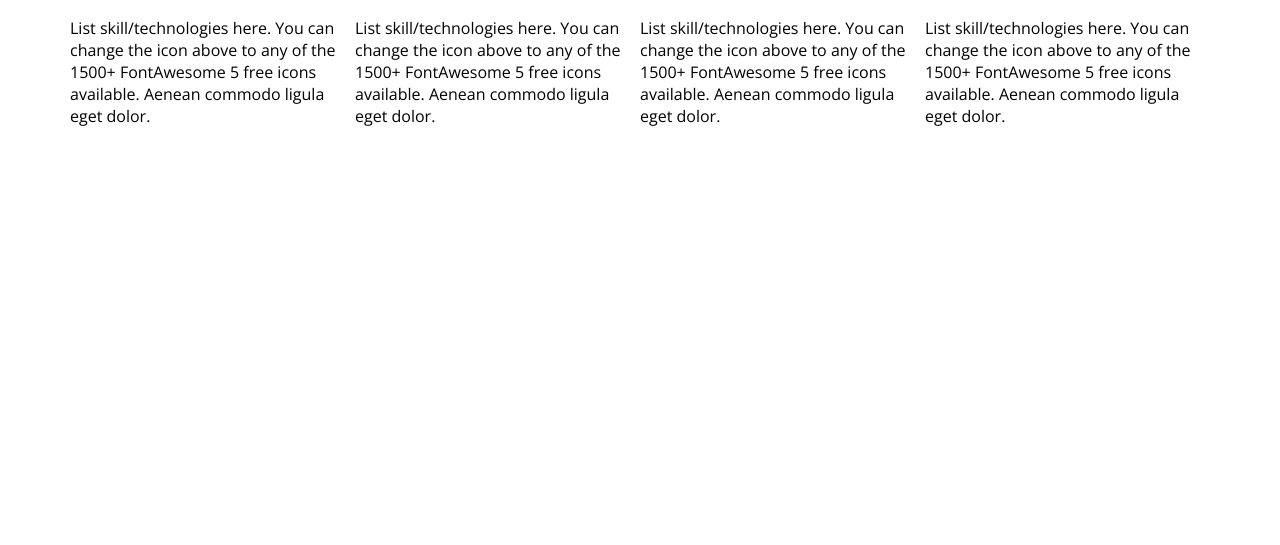
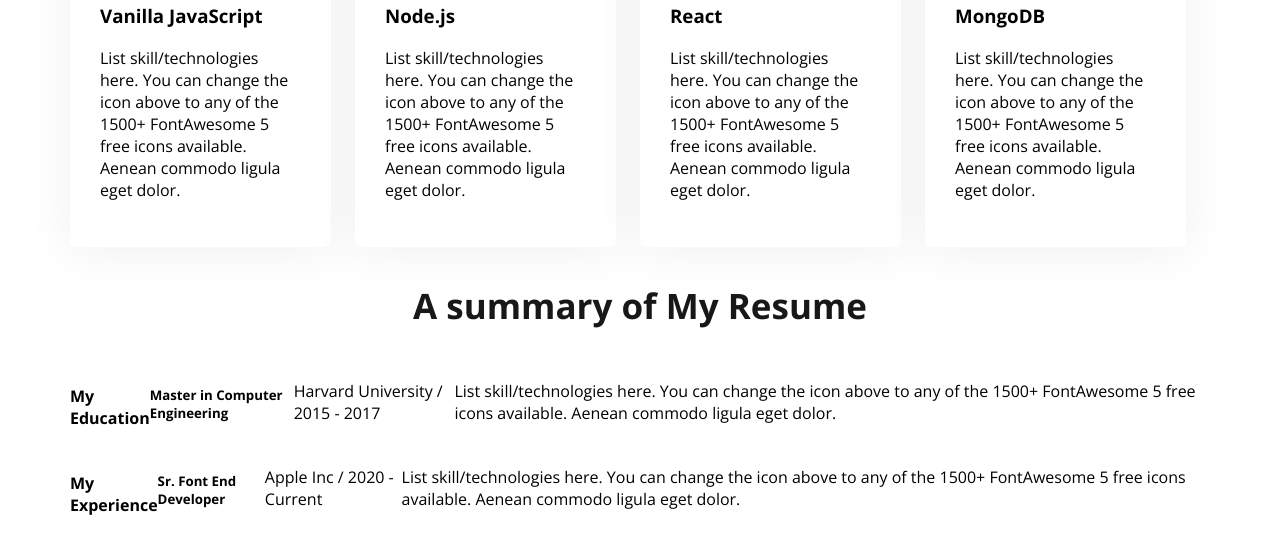
Before and after one commit to amitkumer051/webdeveloper-portfolio, a plain HTML site: page index.html in a window 1280 px wide. Shown: the part 1776-2321 px from the top of the page. Before the commit the page ends 1927 px from the top, so only its background shows below. Drawn offline with nearby package versions, Linux system fonts and the light colour scheme.

Commit message:
added summary content

```diff
--- a/index.html
+++ b/index.html
@@ -1,14 +1,16 @@
 <!DOCTYPE html>
 <html lang="en">
+
 <head>
     <meta charset="UTF-8">
     <meta name="viewport" content="width=device-width, initial-scale=1.0">
     <title>Web Developer Portfolio</title>
     <link rel="preconnect" href="https://fonts.googleapis.com">
-<link rel="preconnect" href="https://fonts.gstatic.com" crossorigin>
-<link href="https://fonts.googleapis.com/css2?family=Open+Sans:wght@400;700;800&display=swap" rel="stylesheet">
+    <link rel="preconnect" href="https://fonts.gstatic.com" crossorigin>
+    <link href="https://fonts.googleapis.com/css2?family=Open+Sans:wght@400;700;800&display=swap" rel="stylesheet">
     <link rel="stylesheet" href="style/portfolio.css">
 </head>
+
 <body>
     <header class="header">
         <nav>
@@ -22,9 +24,10 @@
         <div class="banner">
 
             <div class="banner-content">
-                <h3 class="banner-greeting">Hi, I  am</h3>
+                <h3 class="banner-greeting">Hi, I am</h3>
                 <h1 class="banner-title">Mary Hardy</h1>
-                <p class="banner-des">Shot what able cold new see hold.Friendly as an betrayed formerly he. Morning because as to society behaved moments.</p>
+                <p class="banner-des">Shot what able cold new see hold.Friendly as an betrayed formerly he. Morning
+                    because as to society behaved moments.</p>
                 <button class="btn-primary">Download CV</button>
                 <button class="btn-primary">Contact</button>
             </div>
@@ -34,7 +37,10 @@
     <main>
         <section class="about">
             <h3 class="section-title">About Me</h3>
-            <p class="section-des">I, m a designer & developer with a passion for web design. I enjoy developing simple, clean and slick websites that provide real value to the end user. Thousands of clients have procured exceptional resulfs while working with me. Delivering work within time and budget which meets clients requirements in our mata.</p>
+            <p class="section-des">I, m a designer & developer with a passion for web design. I enjoy developing simple,
+                clean and slick websites that provide real value to the end user. Thousands of clients have procured
+                exceptional resulfs while working with me. Delivering work within time and budget which meets clients
+                requirements in our mata.</p>
 
             <div class="about-info-container">
                 <div class="about-info">
@@ -58,34 +64,126 @@
         </section>
         <section>
             <h3 class="section-title">What I do</h3>
-            <p class="section-des-what">I have more than 10 years experience building software for clients all over the world. Below is a quick overview of my main technical skill sets and technologies i use. Want to find out more about my experience? Check out my online resume and project portfolio.</p>
+            <p class="section-des-what">I have more than 10 years experience building software for clients all over the
+                world. Below is a quick overview of my main technical skill sets and technologies i use. Want to find
+                out more about my experience? Check out my online resume and project portfolio.</p>
 
             <div class="skills-container">
                 <div class="skill">
                     <img src="images/icons/js.png" alt="">
                     <h3 class="skill-title">Vanilla JavaScript</h3>
-                    <p class="skill-des">List skill/technologies here. You can change the icon above to any of the 1500+ FontAwesome 5 free icons available. Aenean commodo ligula eget dolor.</p>
+                    <p class="skill-des">List skill/technologies here. You can change the icon above to any of the 1500+
+                        FontAwesome 5 free icons available. Aenean commodo ligula eget dolor.</p>
                 </div>
                 <div class="skill">
                     <img src="images/icons/nodejs.png" alt="">
                     <h3 class="skill-title">Node.js</h3>
-                    <p class="skill-des">List skill/technologies here. You can change the icon above to any of the 1500+ FontAwesome 5 free icons available. Aenean commodo ligula eget dolor.</p>
+                    <p class="skill-des">List skill/technologies here. You can change the icon above to any of the 1500+
+                        FontAwesome 5 free icons available. Aenean commodo ligula eget dolor.</p>
                 </div>
                 <div class="skill">
                     <img src="images/icons/react.png" alt="">
                     <h3 class="skill-title">React</h3>
-                    <p class="skill-des">List skill/technologies here. You can change the icon above to any of the 1500+ FontAwesome 5 free icons available. Aenean commodo ligula eget dolor.</p>
+                    <p class="skill-des">List skill/technologies here. You can change the icon above to any of the 1500+
+                        FontAwesome 5 free icons available. Aenean commodo ligula eget dolor.</p>
                 </div>
                 <div class="skill">
                     <img src="images/icons/mongo.png" alt="">
                     <h3 class="skill-title">MongoDB</h3>
-                    <p class="skill-des">List skill/technologies here. You can change the icon above to any of the 1500+ FontAwesome 5 free icons available. Aenean commodo ligula eget dolor.</p>
+                    <p class="skill-des">List skill/technologies here. You can change the icon above to any of the 1500+
+                        FontAwesome 5 free icons available. Aenean commodo ligula eget dolor.</p>
                 </div>
             </div>
         </section>
+        <section>
+            <div class="summary-container">
+                <h3 class="heading-summary">A summary of My Resume
+                </h3>
+                <div class="sum-content">
+                    <h4>My Education</h4>
+                    <h5 class="my-h3">Master in Computer Engineering</h5>
+                    <p class="my-p">Harvard University / 2015 - 2017</p>
+                    <p class="my-ps">List skill/technologies here. You can change the icon above
+                        to any of the 1500+ FontAwesome 5 free icons available. Aenean commodo ligula eget
+                        dolor.</p>
+                </div>
+            </div>
+            <div class="sum-content">
+                <h4>My Experience</h4>
+                <h5 class="my-h3">Sr. Font End Developer</h5>
+                <p class="my-p">Apple Inc / 2020 - Current</p>
+                <p class="my-ps">List skill/technologies here. You can change the icon above
+                    to any of the 1500+ FontAwesome 5 free icons available. Aenean commodo ligula eget
+                    dolor.
+                </p>
+            </div>
+
+
+
+
+            <!-- <div class="summary-container">
+                <h3 class="heading-summary">A summary of My Resume</h3>
+                <div class="summary-1">
+                    <div class="main-1">
+                        <div class="sum-content">
+                            <h4 class="my-h4">My Education</h4>
+                            <h5 class="my-h3">Master in Computer Engineering</h5>
+                            <p class="my-p">Harvard University / 2015 - 2017</p>
+                            <p class="my-ps">List skill/technologies here. You can change the icon above
+                                to any of the 1500+ FontAwesome 5 free icons available. Aenean commodo ligula eget
+                                dolor.</p>
+                        </div>
+                        <div class="sum-content">
+                            <h5 class="my-h3">Master in Computer Engineering</h5>
+                            <p class="my-p">Harvard University / 2015 - 2017</p>
+                            <p class="my-ps">List skill/technologies here. You can change the icon above
+                                to any of the 1500+ FontAwesome 5 free icons available. Aenean commodo ligula eget
+                                dolor.</p>
+                        </div>
+                        <div class="sum-content">
+                            <h5 class="my-h3">Master in Computer Engineering</h5>
+                            <p class="my-p">Harvard University / 2015 - 2017</p>
+                            <p class="my-ps">List skill/technologies here. You can change the icon above
+                                to any of the 1500+ FontAwesome 5 free icons available. Aenean commodo ligula eget
+                                dolor.</p>
+                        </div>
+                    </div>
+                </div>
+                <div class="summary-2">
+                    <div class="main-2">
+                        <div class="sum-content">
+                            <h4 class="my-h4">My Experience</h4>
+                            <h5 class="my-h3">Sr. Font End Developer</h5>
+                            <p class="my-p">Apple Inc / 2020 - Current</p>
+                            <p class="my-ps">List skill/technologies here. You can change the icon above
+                                to any of the 1500+ FontAwesome 5 free icons available. Aenean commodo ligula eget
+                                dolor.
+                            </p>
+                        </div>
+                        <div class="sum-content">
+                            <h5 class="my-h3">Jr. Font End Developer</h5>
+                            <p class="my-p">Dribbble Inc / 2018 - 2022</p>
+                            <p class="my-ps">List skill/technologies here. You can change the icon above
+                                to any of the 1500+ FontAwesome 5 free icons available. Aenean commodo ligula eget
+                                dolor.
+                            </p>
+                        </div>
+                        <div class="sum-content">
+                            <h5 class="my-h3">HTML Developer</h5>
+                            <p class="my-p">Adobe Inc / 2017 - 2018</p>
+                            <p class="my-ps">List skill/technologies here. You can change the icon above
+                                to any of the 1500+ FontAwesome 5 free icons available. Aenean commodo ligula eget
+                                dolor.
+                            </p>
+                        </div>
+                    </div>
+                </div>
+            </div>
+        </section> -->
     </main>
     <footer>
 
     </footer>
 </body>
+
 </html>
--- a/style/portfolio.css
+++ b/style/portfolio.css
@@ -82,7 +82,8 @@ nav a{
     font-size: 35px;
 }
 .section-des{
-    color:(#757575);
+    border-radius: 10px;
+    background: #FFF8F3;
     text-align: center;
     font-size: 18px;
     width: 93%;
@@ -113,4 +114,22 @@ main{
 .skills-container{
     display: flex;
     margin-top: 30px;
+    align-items: center;
 }
+.skill{
+    border: 1px solid black;
+    border: none;
+    margin-right: 24px;
+    padding: 30px;
+    border-radius: 5px;
+    background: #FFF;
+    box-shadow: 0px 6px 50px 0px rgba(0, 0, 0, 0.06);
+}
+.heading-summary{
+    color:#181818;
+    font-size: 35px;
+    text-align: center;
+}
+.sum-content{
+    display: flex;
+}
```
